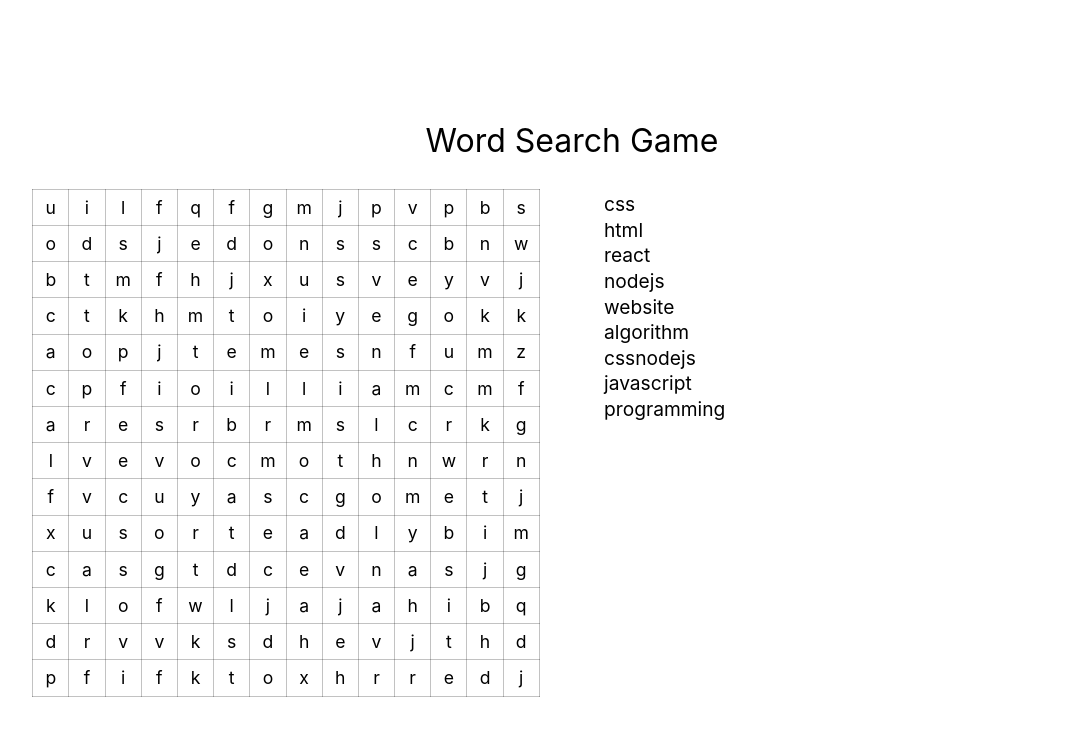
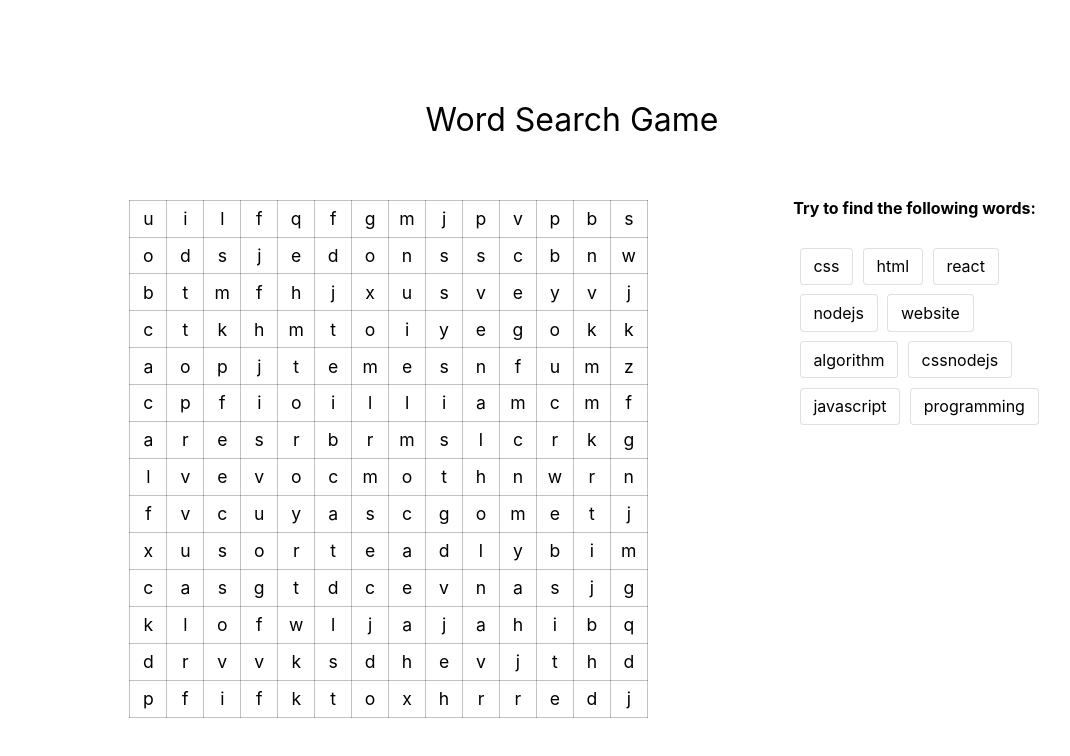
Before and after one commit to jahirfiquitiva/wordsearch, a Next.js app: page / in a window 1280 px wide. Shown: the top 756 px of the page, without its empty margins (68-1138 px from the left). Built offline with nearby package versions, Linux system fonts and the light colour scheme.

Commit message:
Improve overall design

```diff
--- a/components/container/container.module.css
+++ b/components/container/container.module.css
@@ -1,6 +1,6 @@
 .grid {
   display: grid;
-  grid-template-columns: 1fr 1fr;
+  grid-template-columns: 65% 1fr;
   grid-gap: 4rem;
 }
 
--- a/components/letter/letter.module.css
+++ b/components/letter/letter.module.css
@@ -1,13 +1,13 @@
 td.letter {
   --text-size: 1.1rem;
   font-size: var(--text-size);
-  height: calc(var(--text-size) * 2);
-  width: calc(var(--text-size) * 2);
+  height: calc(var(--text-size) * 2.1);
+  width: calc(var(--text-size) * 2.1);
   border: 1px solid var(--border-color);
   text-align: center;
   vertical-align: middle;
   cursor: pointer;
-  padding: 0;
+  padding: .2rem;
 }
 
 td.letter:hover,
--- a/components/words-list/words-list.js
+++ b/components/words-list/words-list.js
@@ -5,11 +5,14 @@ import styles from './words-list.module.css';
 const WordsList = () => {
   const { placed, solvedWords } = useContext(WordSearchContext);
 
-  return (<ul className={styles.words}>
-    {(Object.keys(placed) || []).map((it, i) => {
-      return (<li key={i} className={solvedWords.includes(it) ? styles.solved : ''}>{it}</li>);
-    })}
-  </ul>);
+  return (<div>
+    <p><b>Try to find the following words:</b></p>
+    <ul className={styles.words}>
+      {(Object.keys(placed) || []).map((it, i) => {
+        return (<li key={i} className={solvedWords.includes(it) ? styles.solved : ''}>{it}</li>);
+      })}
+    </ul>
+  </div>);
 };
 
 export default WordsList;
--- a/components/words-list/words-list.module.css
+++ b/components/words-list/words-list.module.css
@@ -1,9 +1,24 @@
+ul.words {
+  display: flex;
+  flex-wrap: wrap;
+  margin-top: 1.6rem;
+  cursor: pointer;
+  padding: .4rem;
+}
+
 ul.words li {
-  font-size: 1.2rem;
-  margin: .4rem 0;
+  border-radius: 4px;
+  border: 1px solid rgba(0, 0, 0, .12);
+  background-color: #fff;
+  padding: .6rem .8rem;
+  margin-bottom: .6rem;
+}
+
+ul.words li:not(:last-child) {
+  margin-right: .6rem;
 }
 
 ul.words li.solved {
-  color: #20bf6b;
+  background-color: #20bf6b;
   text-decoration: line-through;
 }
--- a/components/wrapper/wrapper.module.css
+++ b/components/wrapper/wrapper.module.css
@@ -2,6 +2,7 @@
   min-height: 100vh;
   max-width: 1080px;
   margin: 0 auto;
+  padding: 1rem;
   display: flex;
   flex-direction: column;
   justify-content: center;
@@ -10,5 +11,5 @@
 .siteTitle {
   font-size: 2rem;
   text-align: center;
-  margin-bottom: 2rem;
+  margin-bottom: 4rem;
 }
--- a/styles/global.css
+++ b/styles/global.css
@@ -2,6 +2,11 @@
   --border-color: rgba(0, 0, 0, .24);
 }
 
+* {
+  box-sizing: border-box;
+}
+
 html, body {
   font-family: -apple-system, BlinkMacSystemFont, "Segoe UI", Roboto, Helvetica, Arial, sans-serif, "Apple Color Emoji", "Segoe UI Emoji", "Segoe UI Symbol";
+  scroll-behavior: smooth;
 }
```
